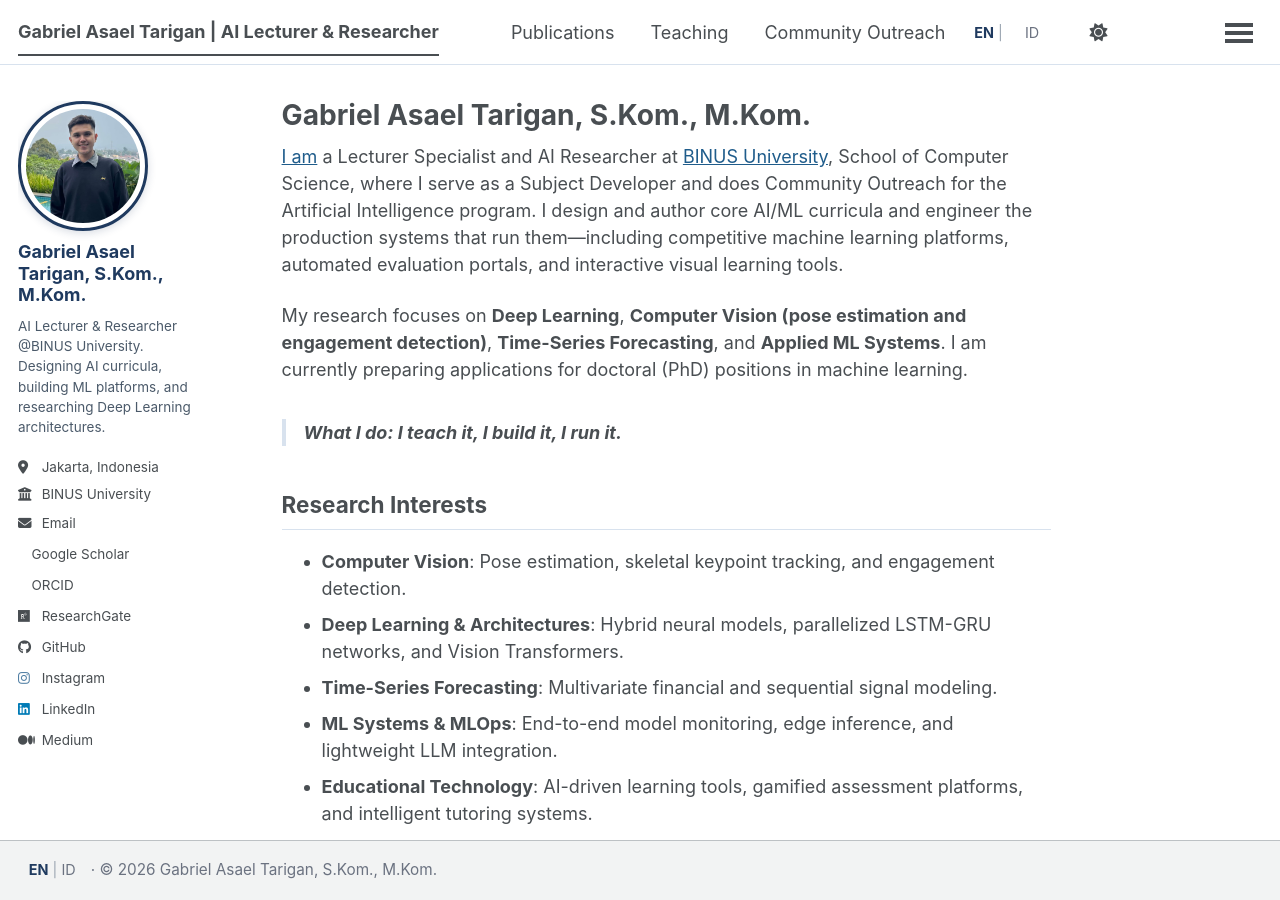
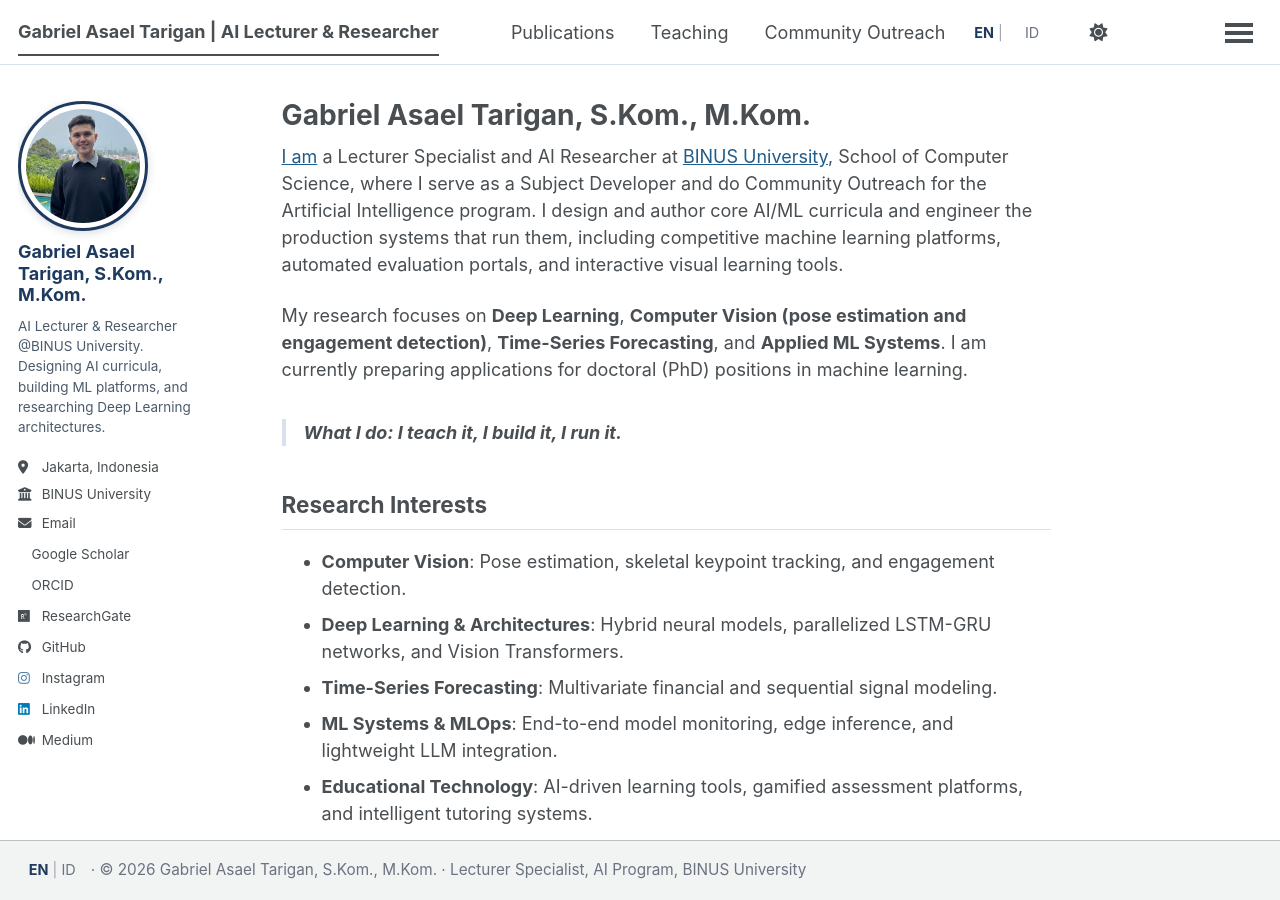
Before and after one commit to asaeltarigan/asaeltarigan.github.io, a Jekyll site: the page built from _pages/about.md, in a window 1280 px wide and 900 px high. Built offline with Jekyll 4.4.1, drawn with Linux system fonts in a browser that asks for light colours; a style sheet for code colours, icons or effects is not loaded.

Commit message:
Footer: official full title line; about: grammar + em-dash fix

```diff
--- a/_includes/footer.html
+++ b/_includes/footer.html
@@ -1,6 +1,6 @@
 <div class="page__footer-copyright">
   <span class="lang-nav"><span class="lang-cur" lang="en">EN</span><span class="lang-sep"> | </span><a href="https://asaeltarigan.github.io/id/" hreflang="id" lang="id">ID</a></span> &middot;
-  &copy; {{ site.time | date: '%Y' }} {{ site.author.name | default: site.title }}
+  &copy; {{ site.time | date: '%Y' }} Gabriel Asael Tarigan, S.Kom., M.Kom. &middot; Lecturer Specialist, AI Program, BINUS University
 </div>
 <script>
   /* Sidebar scroll-down hint: small arrow when the sidebar can scroll further */
--- a/_pages/about.md
+++ b/_pages/about.md
@@ -8,7 +8,7 @@ redirect_from:
   - /about.html
 ---
 
-[I am](https://socs.binus.ac.id/artificial-intelligence/people/gabriel-asael-tarigan-s-kom-m-kom/) a Lecturer Specialist and AI Researcher at [BINUS University](https://www.binus.ac.id), School of Computer Science, where I serve as a Subject Developer and does Community Outreach for the Artificial Intelligence program. I design and author core AI/ML curricula and engineer the production systems that run them—including competitive machine learning platforms, automated evaluation portals, and interactive visual learning tools.
+[I am](https://socs.binus.ac.id/artificial-intelligence/people/gabriel-asael-tarigan-s-kom-m-kom/) a Lecturer Specialist and AI Researcher at [BINUS University](https://www.binus.ac.id), School of Computer Science, where I serve as a Subject Developer and do Community Outreach for the Artificial Intelligence program. I design and author core AI/ML curricula and engineer the production systems that run them, including competitive machine learning platforms, automated evaluation portals, and interactive visual learning tools.
 
 My research focuses on **Deep Learning**, **Computer Vision (pose estimation and engagement detection)**, **Time-Series Forecasting**, and **Applied ML Systems**. I am currently preparing applications for doctoral (PhD) positions in machine learning.
 
```
